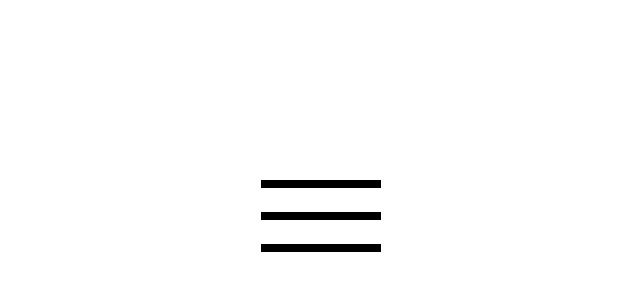
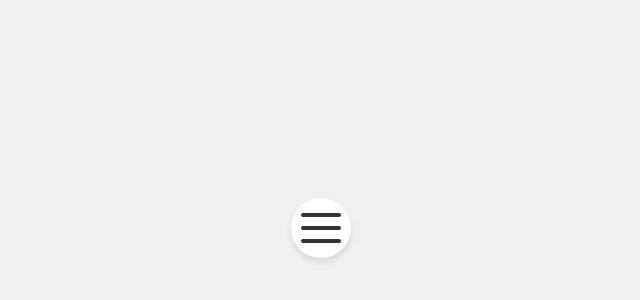
Before and after one commit to Carlos23806/Proyecto12, a plain HTML site: page Index.html in a window 1280 px wide. Shown: the part 172-472 px from the top of the page, without its empty margins (319-959 px from the left). Drawn offline with Linux system fonts and the light colour scheme.

Commit message:
Mas bonito pero sencillo

```diff
--- a/Css/styles.css
+++ b/Css/styles.css
@@ -4,39 +4,50 @@
     box-sizing: border-box;
 }
 
-.menuBarra {
+body {
     display: flex;
     justify-content: center;
     align-items: center;
+    height: 100vh;
+    background-color: #f0f0f0;
+}
+
+.menuBarra {
+    width: 60px;
+    height: 60px;
+    display: flex;
     flex-direction: column;
-    width: 30px;
-    height: 30px;
-    position: absolute;
-    top: 50%;
-    left: 50%;
-    transform: translate(-50%, -50%) scale(4);
+    justify-content: space-around;
     cursor: pointer;
+    padding: 10px;
+    background-color: #ffffff;
+    border-radius: 50%;
+    box-shadow: 0 4px 6px rgba(0,0,0,0.1);
+    transition: all 0.3s ease;
+}
+
+.menuBarra:hover {
+    box-shadow: 0 6px 8px rgba(0,0,0,0.15);
+    transform: translateY(-2px);
 }
 
 .menuBarra span {
-    display: block;
     width: 100%;
-    height: 2px;
-    background-color: #000;
-    margin-bottom: 6px;
-    transition: all 600ms;
-    transform-origin: 0px 100%;
+    height: 4px;
+    background-color: #333;
+    border-radius: 2px;
+    transition: all 0.3s ease;
 }
 
 .fila1Animation {
-    transform: rotate(45deg)translate(-2px, 1px);
-}
-
-.fila3Animation{
-    transform: rotate(-45deg)translate(-4px, 2px);
+    transform: translateY(14px) rotate(45deg);
 }
 
 .fila2Animation {
     opacity: 0;
-    transform: translatex(-35px);
+    transform: translateX(-20px);
 }
+
+.fila3Animation {
+    transform: translateY(-14px) rotate(-45deg);
+}
```
